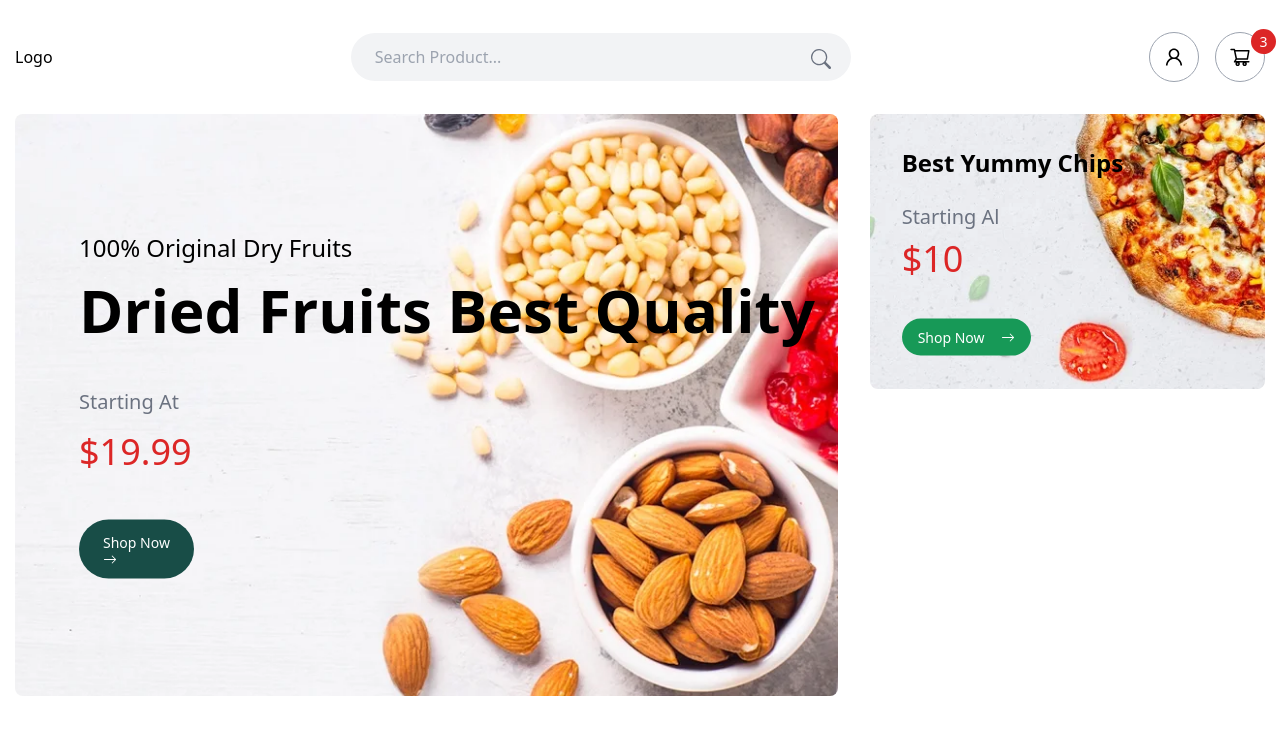
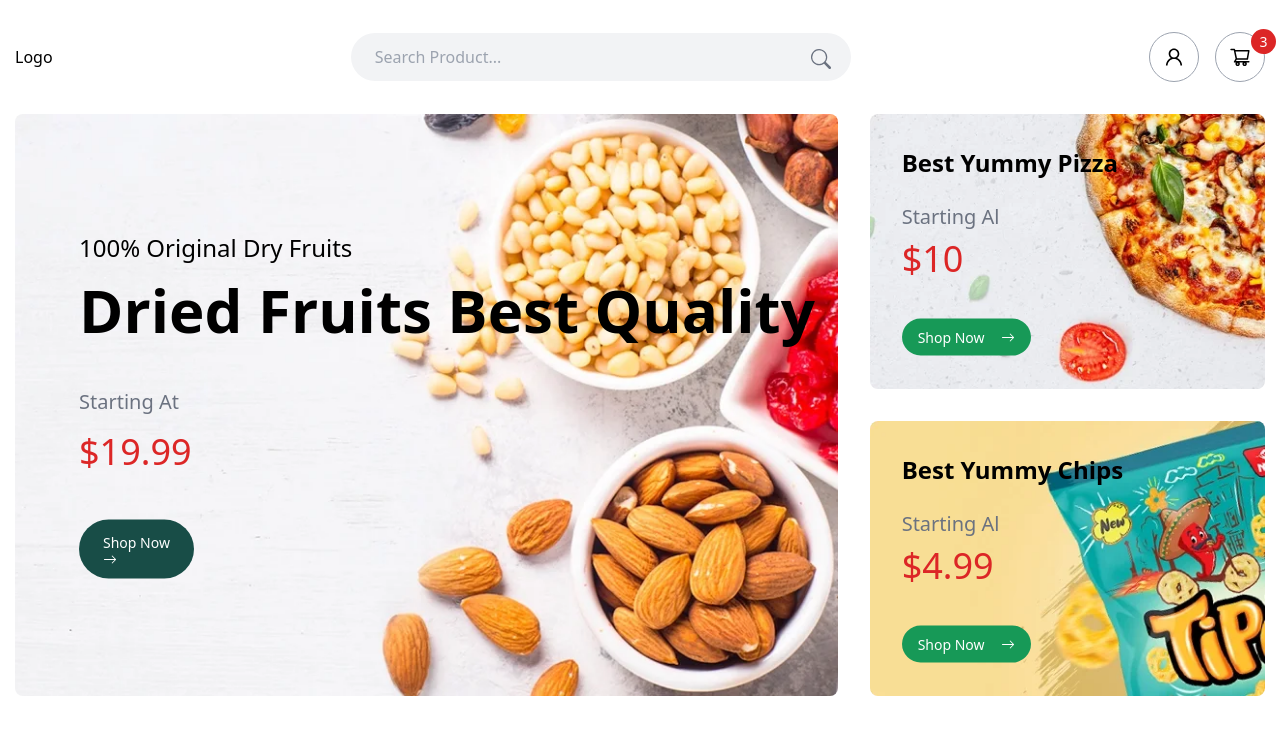
Before and after one commit to Brunogabriel-dev/ecommerce-web-ts, a React (Vite) app: page / in a window 1280 px wide. Shown: the top 734 px of the page. Built offline with nearby package versions, Linux system fonts and the light colour scheme.

Commit message:
Inclusão de texto

```diff
--- a/src/components/Hero.tsx
+++ b/src/components/Hero.tsx
@@ -34,7 +34,7 @@ const Hero = () => {
         alt="hero image" />
 
         <div className="absolute max-w-[470px] sm:ml-8 top-[50%] -translate-y-[50%] sm:space-y-2">
-          <h2 className="text-2xl sm:text-3x1 font-bold">Best Yummy Chips</h2>
+          <h2 className="text-2xl sm:text-3x1 font-bold">Best Yummy Pizza</h2>
           <p className="text-gray-500 text-xl pt-4">Starting Al</p>
           <div className="font-medium text-red-600 text-2x1 sm:text-4xl pb-8">
             $10
@@ -44,7 +44,28 @@ const Hero = () => {
           </div>
         </div>
       </div>
+      <div className="relative">
+        <img
+        className="w-full object-cover rounded-lg"
+        src="/hero__3.webp"
+        alt="hero image" />
+
+        <div className="absolute max-w-[470px] sm:ml-8 top-[50%] -translate-y-[50%] sm:space-y-2">
+          <h2 className="text-2xl sm:text-3x1 font-bold">Best Yummy Chips</h2>
+          <p className="text-gray-500 text-xl pt-4">Starting Al</p>
+          <div className="font-medium text-red-600 text-2x1 sm:text-4xl pb-8">
+            $4.99
+          </div>
+          <div className="bg-accent hover:bg-accentDark text-white rounded-full w-fit flex items-center gap-4 px-4 py-2 text-[14px] cursor-pointer">
+            Shop Now <BsArrowRight/>
+          </div>
+        </div>
+      </div>
+
+
+
     </div>
+
   </div>
   )
 };
```
